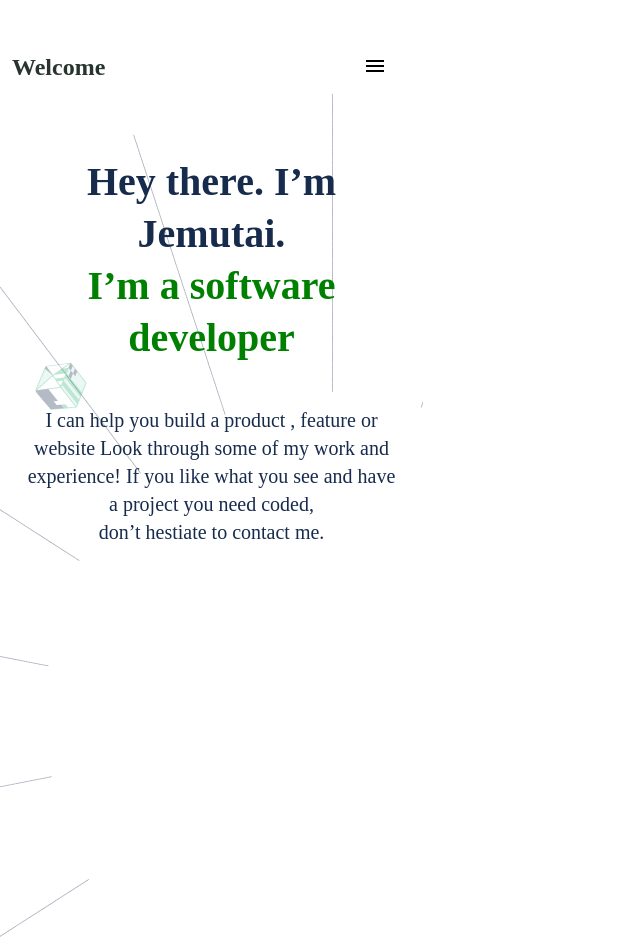
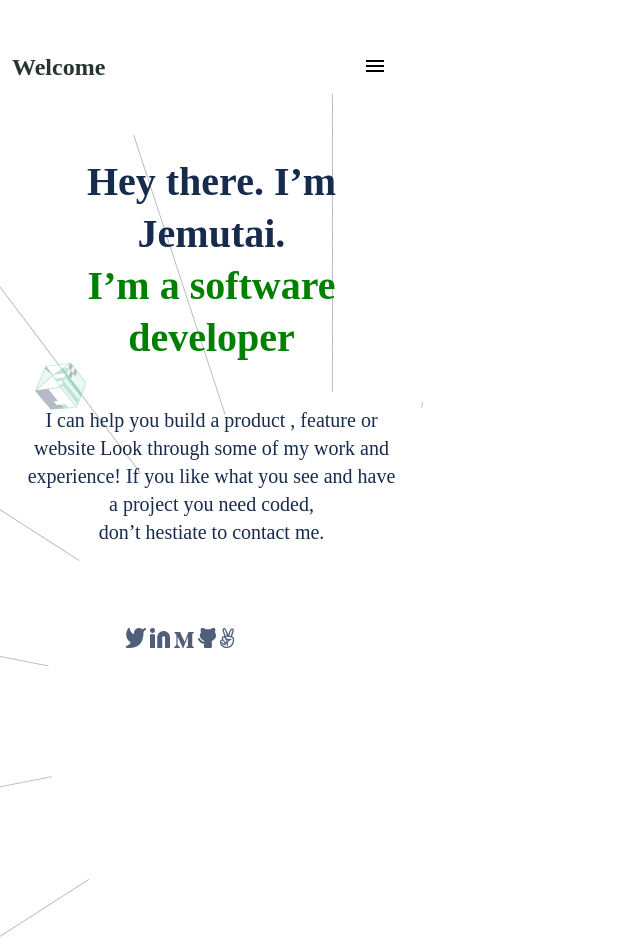
Before and after one commit to jemutakiplagat/MOBILE-VERSION, a website: page index.html in a window 1280 px wide. Shown: the whole page, without its empty margins (0-640 px from the left). Drawn offline with nearby package versions, Linux system fonts and the light colour scheme.

Commit message:
add the changes on the image file

```diff
--- a/index.html
+++ b/index.html
@@ -33,7 +33,21 @@
                    don’t hestiate to contact me.
                 </p>
                 <ul class="social-icons">
-
+                    <li>
+                        <a href="#"><img src="images/Vector.png" alt="social media icons"></a>
+                    </li>
+                    <li>
+                        <a href="#"><img src="images/Linkedinicon.png" alt="social media icons"></a>
+                    </li>
+                    <li>
+                        <a href="#"><img src="images/Vector1.png" alt="social media icons"></a>
+                    </li>
+                    <li>
+                        <a href="#"><img src="images/Vector2.png" alt="social media icons"></a>
+                    </li>
+                    <li>
+                        <a href="#"><img src="images/Vector3.png" alt="social media icons"></a>
+                    </li>
                 </ul>
 
         </div>
```
Also changed, not shown: images/Linkedinicon.png (added), images/Vector.png (added), images/Vector1.png (added), images/Vector2.png (added), images/Vector3.png (added).
